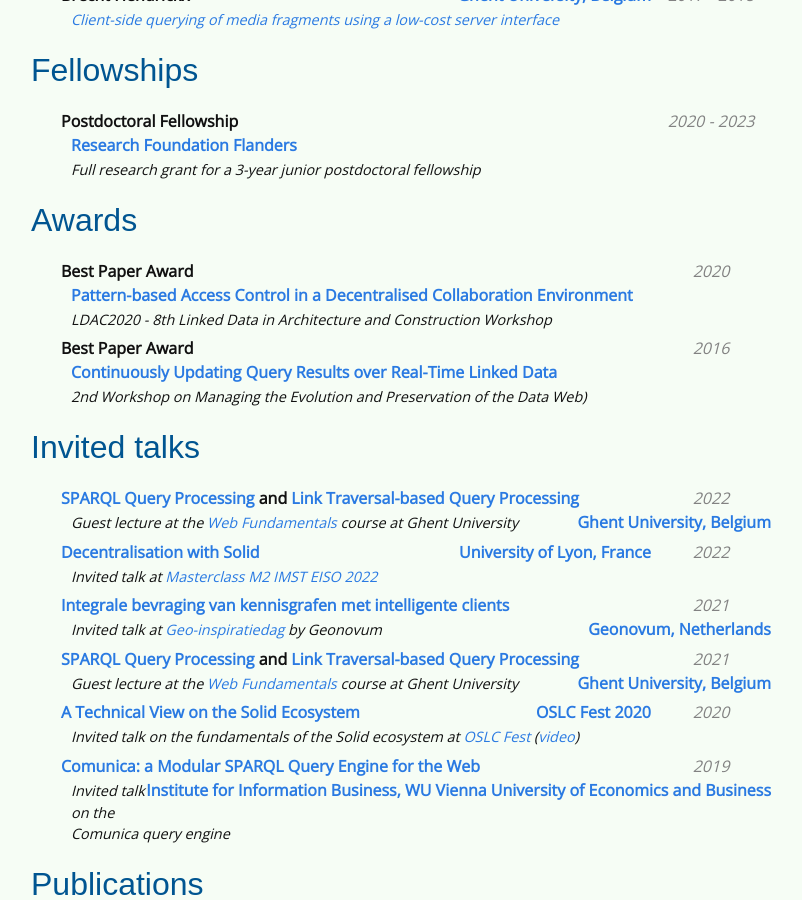
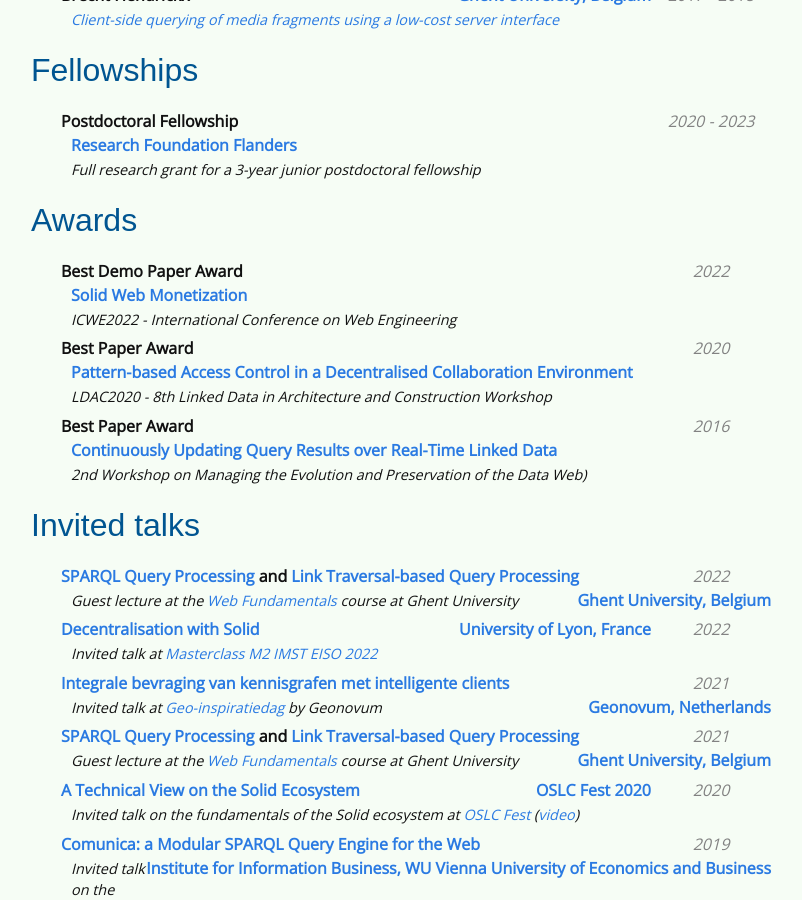
Before and after one commit to rubensworks/rubensworks.net, a Jekyll site: the page built from cv.md, in a window 1280 px wide and 900 px high, scrolled down 2235 px. Shown: the whole window, without its empty margins (239-1041 px from the left). Built offline with Jekyll 4.4.1, drawn with Linux system fonts in a browser that asks for light colours; some web fonts are replaced.

Commit message:
Add best demo paper award at ICWE2022

```diff
--- a/cv.md
+++ b/cv.md
@@ -232,6 +232,12 @@ Additionally, he has served as a reviewer and program committee member for these
 
 <ul class="cv-listing">
 {% include cv-listing.html
+    subject="Best Demo Paper Award"
+    date="2022"
+    subtitle="[Solid Web Monetization](/publications/sebrechts_icwe_2022/)"
+    description="ICWE2022 - International Conference on Web Engineering"
+%}
+{% include cv-listing.html
     subject="Best Paper Award"
     date="2020"
     subtitle="[Pattern-based Access Control in a Decentralised Collaboration Environment](/publications/werbrouck_ldac_2020/)"
```
